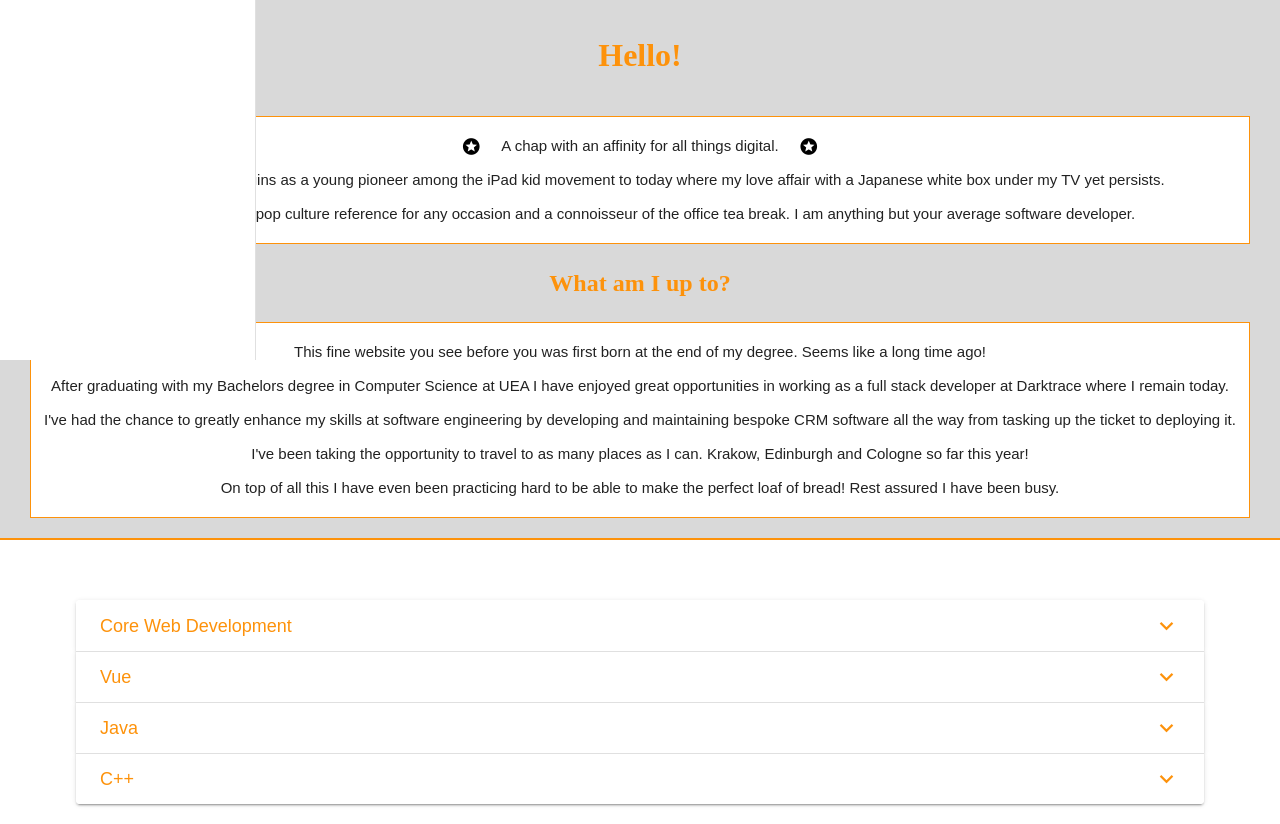
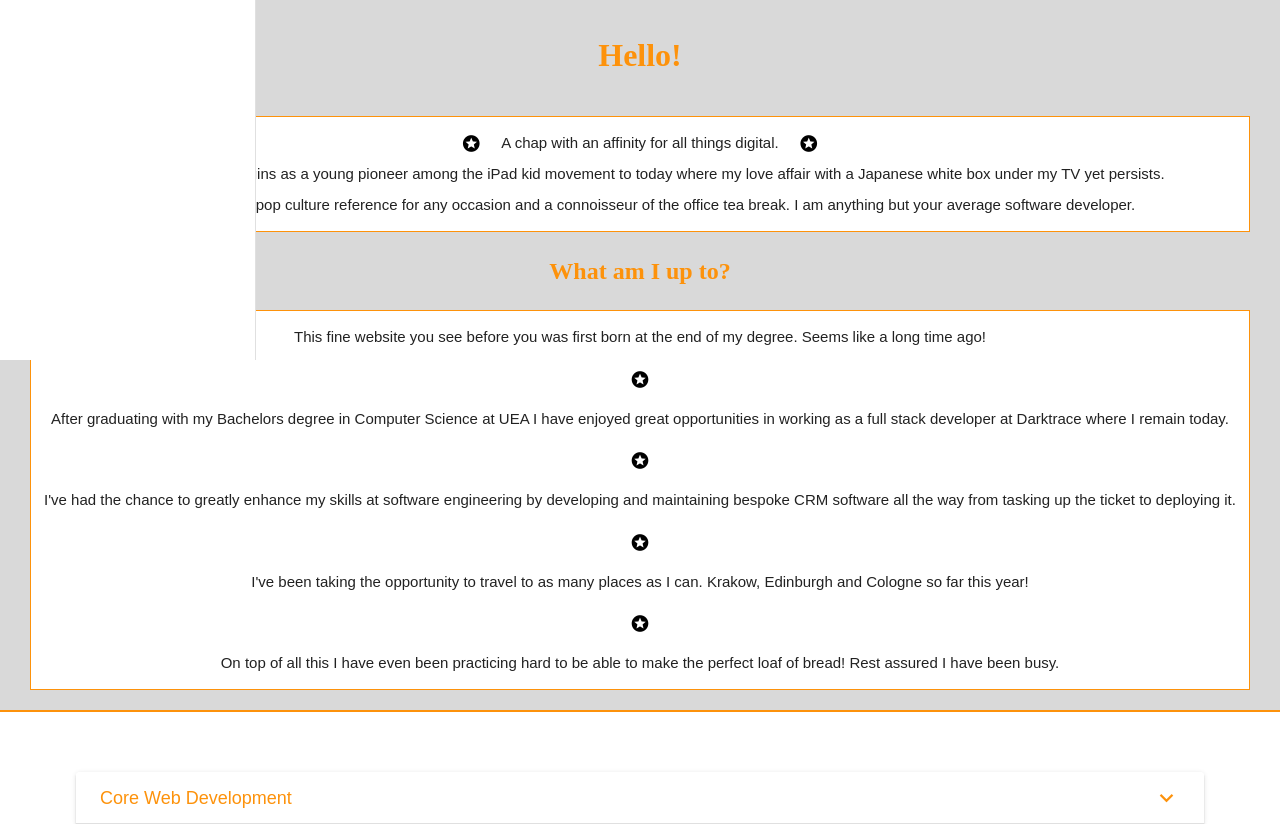
Before and after one commit to JamesBarnes48/PersonalSiteVue, a Vue app: page / in a window 1280 px wide. Shown: the part 440-1264 px from the top of the page. Built offline with nearby package versions, Linux system fonts and the light colour scheme.

Commit message:
more stars

```diff
--- a/src/views/Home.vue
+++ b/src/views/Home.vue
@@ -81,9 +81,13 @@ export default {
         <h2 class="subheading"> What am I up to?</h2>
         <div class="text-container">
           <p>This fine website you see before you was first born at the end of my degree. Seems like a long time ago! </p>
+          <v-icon class="star-icon" icon="mdi-star-circle"></v-icon>
           <p>After graduating with my Bachelors degree in Computer Science at UEA I have enjoyed great opportunities in working as a full stack developer at Darktrace where I remain today.</p>
+          <v-icon class="star-icon" icon="mdi-star-circle"></v-icon>
           <p>I've had the chance to greatly enhance my skills at software engineering by developing and maintaining bespoke CRM software all the way from tasking up the ticket to deploying it.</p>
+          <v-icon class="star-icon" icon="mdi-star-circle"></v-icon>
           <p>I've been taking the opportunity to travel to as many places as I can. Krakow, Edinburgh and Cologne so far this year!</p>
+          <v-icon class="star-icon" icon="mdi-star-circle"></v-icon>
           <p>On top of all this I have even been practicing hard to be able to make the perfect loaf of bread! Rest assured I have been busy.</p>
         </div>
       </div>
@@ -137,6 +141,7 @@ export default {
 
   .star-icon {
     margin: 0 20px;
+    font-size: 18px;
     color: black;
     animation-name: starShimmer;
     animation-duration: 5s;
@@ -195,7 +200,7 @@ export default {
   }
 
   .text-container p{
-    margin: 10px 0;
+    margin: 7px 0;
   }
 
   @media (max-width: 1280px){
```
